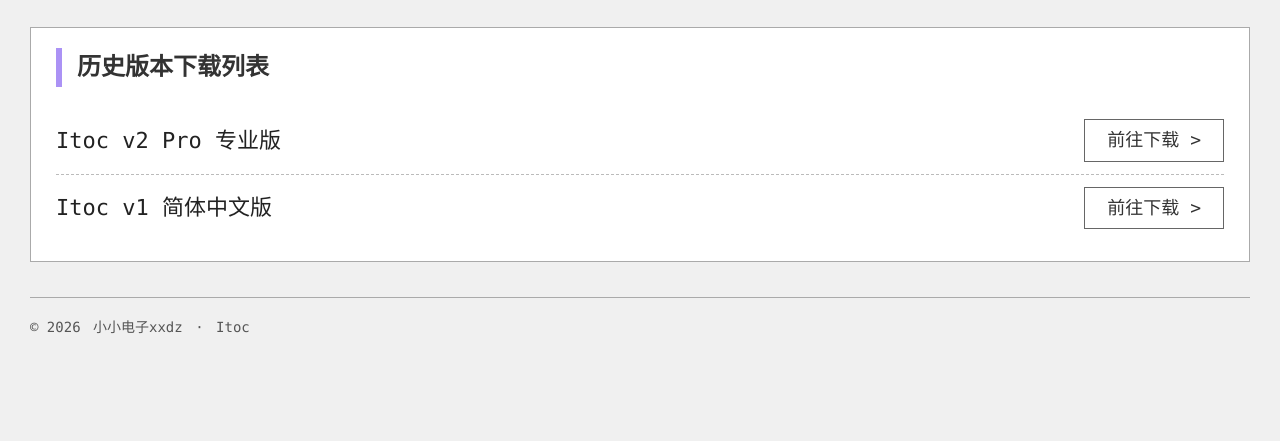
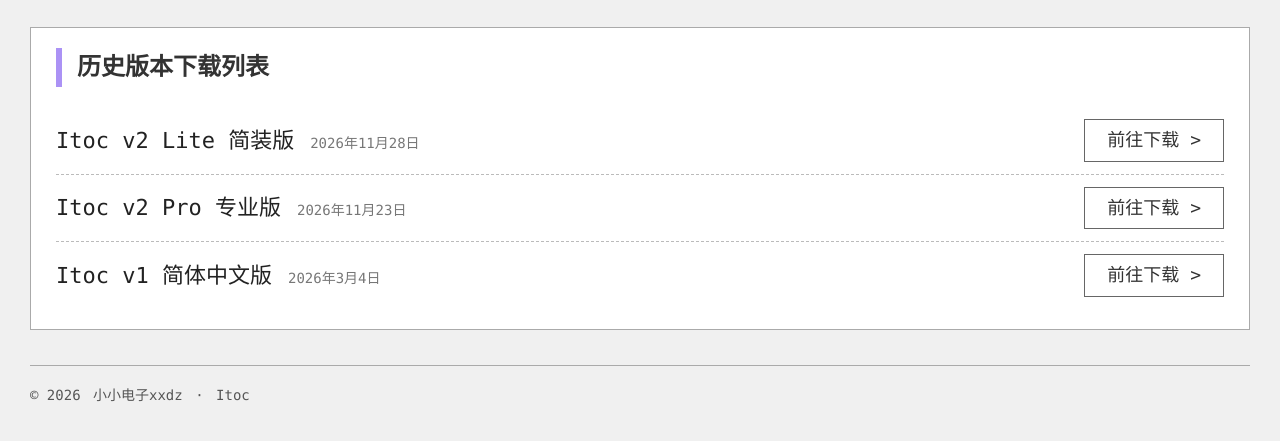
Before and after one commit to xxdz-Official/xxdz-Itoc, a plain HTML site: page index.html in a window 1280 px wide. Shown: the part 1380-1821 px from the top of the page. Before the commit the page ends 1757 px from the top, so only its background shows below. Drawn offline with Linux system fonts and the light colour scheme.

Commit message:
更新版本列表与版本列表样式

```diff
--- a/index.html
+++ b/index.html
@@ -7,7 +7,7 @@
     <meta name="viewport" content="width=device-width, initial-scale=1.0, maximum-scale=5.0, user-scalable=yes, viewport-fit=cover">
     <title>Itoc 项目主页</title>
     <meta name="description" content="世界上首个用音乐去'编程'的可视化开发工具！">
-    <meta name="keywords" content="Itoc, xxdz_Itoc, 音乐编程, 可视化开发工具, 小小电子xxdz, 電籽, xxdz工作室, 音可">
+    <meta name="keywords" content="Itoc, xxdz_Itoc, Itoc v1,Itoc v2,音乐编程, 可视化开发工具, 小小电子xxdz, 電籽, xxdz工作室, 音可">
     <link rel="icon" href="icon.ico" type="image/x-icon">
     <link rel="shortcut icon" href="icon.ico" type="image/x-icon">
     <link rel="stylesheet" href="xxdz-Itoc/web.css">
@@ -1112,16 +1112,62 @@
     </div>
 
     <div class="version-list">
+        <style>
+            .version-item {
+                display: flex;
+                align-items: center;
+                justify-content: space-between;
+                padding: 12px 0;
+                border-bottom: 1px dashed #bbb;
+                flex-wrap: wrap;
+                gap: 12px;
+            }
+            .version-item:last-child {
+                border-bottom: none;
+            }
+            .version-name-wrap {
+                display: flex;
+                align-items: baseline;
+                gap:16px;
+                flex-wrap:wrap;
+            }
+            .version-name-text {
+                font-size: 22px;
+                font-weight: 500;
+                color: #222;
+            }
+            .version-date-text {
+                font-size:14px;
+                color:#777;
+                font-weight:normal;
+                white-space: nowrap;
+            }
+        </style>
         <h3 style="margin-bottom: 20px; font-size: 24px; border-left: 6px solid #AB92F5; padding-left: 15px;">历史版本下载列表</h3>
         <div class="version-item">
-            <span class="version-name">Itoc v2 Pro 专业版</span>
+            <div class="version-name-wrap">
+                <span class="version-name-text">Itoc v2 Lite 简装版</span>
+                <span class="version-date-text">2026年11月28日</span>
+            </div>
+            <a href="v2 Lite.html" class="version-download">前往下载 &gt;</a>
+        </div>
+        <div class="version-item">
+            <div class="version-name-wrap">
+                <span class="version-name-text">Itoc v2 Pro 专业版</span>
+                <span class="version-date-text">2026年11月23日</span>
+            </div>
             <a href="v2 Pro.html" class="version-download">前往下载 &gt;</a>
         </div>
         <div class="version-item">
-            <span class="version-name">Itoc v1 简体中文版</span>
+            <div class="version-name-wrap">
+                <span class="version-name-text">Itoc v1 简体中文版</span>
+                <span class="version-date-text">2026年3月4日</span>
+            </div>
             <a href="v1.html" class="version-download">前往下载 &gt;</a>
         </div>
     </div>
+
+
 
     <div class="footer">
         <span class="glitch-subtle" data-text="© 2026">© 2026</span>
```
